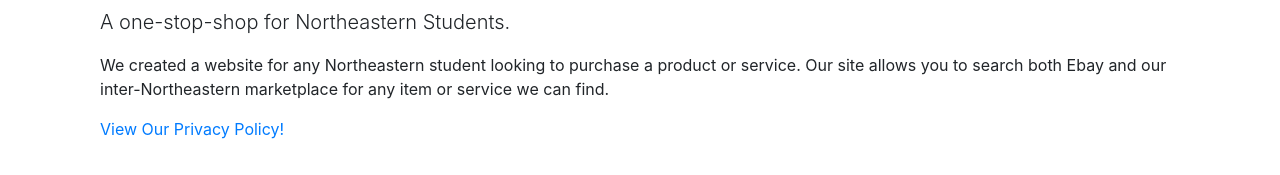
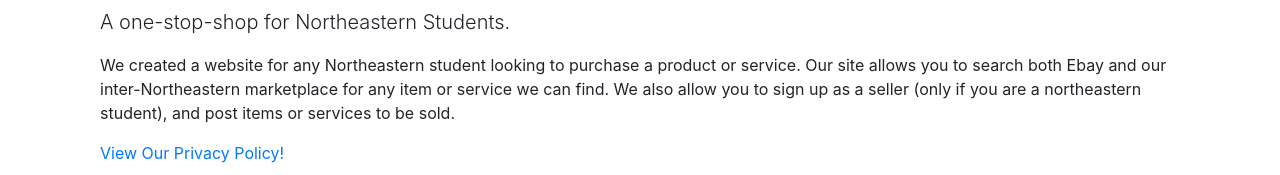
Before and after one commit to ronit-sharma1997/CS4550-NuBay-Final-Project, a React (Create React App) app: page / in a window 1280 px wide. Shown: the part 457-632 px from the top of the page. Built offline with nearby package versions, Linux system fonts and the light colour scheme; no server answers.

Commit message:
Change Home Page

```diff
--- a/src/Component/HomePage.js
+++ b/src/Component/HomePage.js
@@ -102,7 +102,7 @@
                     <div className="container">
                         <h1>Welcome to NuBay</h1>
                         <p className="lead">A one-stop-shop for Northeastern Students.</p>
-                        <p>We created a website for any Northeastern student looking to purchase a product or service. Our site allows you to search both Ebay and our inter-Northeastern marketplace for any item or service we can find.</p>
+                        <p>We created a website for any Northeastern student looking to purchase a product or service. Our site allows you to search both Ebay and our inter-Northeastern marketplace for any item or service we can find. We also allow you to sign up as a seller (only if you are a northeastern student), and post items or services to be sold.</p>
                         <a href="#" onClick={() => this.toggle()}>View Our Privacy Policy!</a>
 
                     </div>
```
